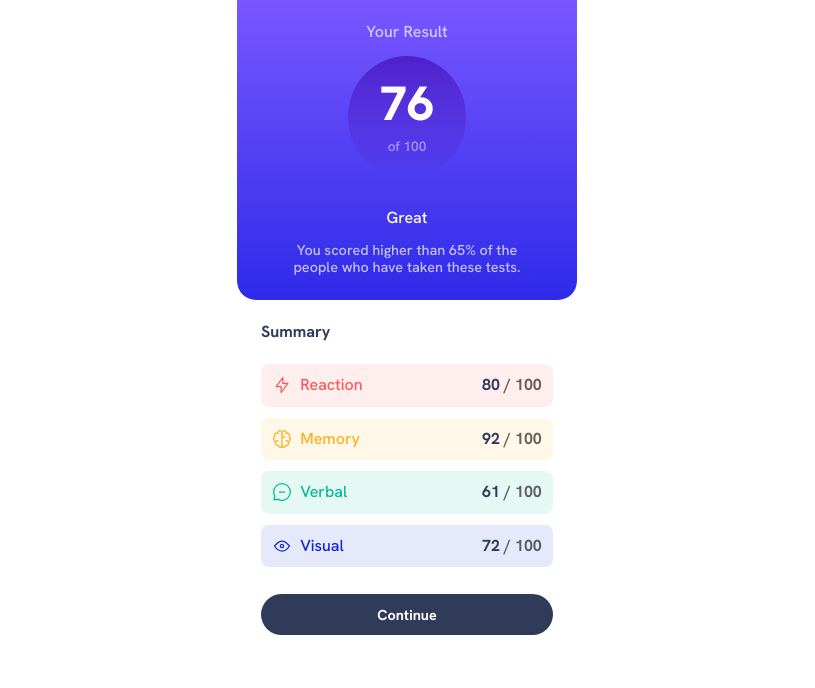
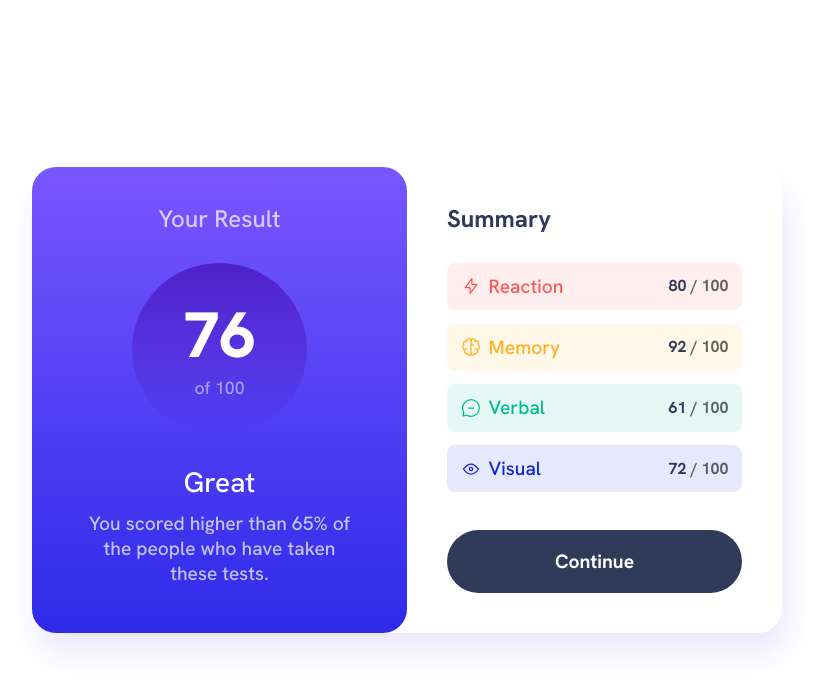
Before and after one commit to Fola-Joe/Results-Summary-Component, a plain HTML site: page results.html in a window 1280 px wide. Shown: the whole page, without its empty margins (233-1048 px from the left). Drawn offline with Linux system fonts and the light colour scheme.

Commit message:
Update style.css
desktop view completed

```diff
--- a/style.css
+++ b/style.css
@@ -46,9 +46,7 @@ body {
 	justify-content: center;
 	min-height: 60vh;
 }
-main {
-	max-width: 340px;
-}
+main {max-width: 340px;}
 .left-side {
 	text-align: center;
 	background-image: linear-gradient(hsl(252, 100%, 67%), hsl(241, 81%, 54%));
@@ -79,19 +77,13 @@ h2 {
 	opacity: 0.5;
 	font-size: 0.85rem;
 }
-h4 {
-	margin-bottom: 1rem;
-}
+h4 {margin-bottom: 1rem;}
 .remark {
 	line-height: 1.2;
 	opacity: 0.7;
 	font-size: 0.9rem;
 }
-
-.right-side {
-	margin: 0 1.5rem;
-
-}
+.right-side {margin: 0 1.5rem;}
 h3 {
 	margin-bottom: 1.5rem;
 	font-weight: 700;
@@ -126,7 +118,11 @@ h3 {
 	color:  hsl(0, 0%, 100%);
 	font-weight: 700;
 	font-size: 0.9rem;
-	transition: all 0.5s;
+	transition: all 1s;
+}
+.btn:hover {
+	cursor: pointer;
+	background-image: linear-gradient(hsl(252, 100%, 67%), hsl(241, 81%, 54%));
 }
 .react > p {color: hsl(0, 100%, 67%);}
 .mem > p {color: hsl(39, 100%, 56%);}
@@ -140,3 +136,53 @@ h3 {
 	font-weight: 700;
 	color: hsl(224, 30%, 27%);
 }
+
+@media screen and (min-width: 800px) {
+	body {min-height: 100vh;}
+	main {
+		max-width: 750px;
+		display: grid;
+		grid-template-columns: 1fr 1fr;
+		margin: none;
+		box-shadow: 5px 20px 30px hsla(241, 81%, 54%, 0.1);
+		border-radius: 1.5rem;
+	}
+	.left-side {
+		border-radius: 1.5rem;
+		padding: 2.5rem;
+		margin-bottom: 0;
+	}
+	h1 {
+		font-size: 1.5rem;
+		margin-bottom: 2rem;
+	}
+	.figure {padding: 2.5rem 3.25rem;}
+	h2 {font-size: 4rem;}
+	.fig {font-size: 1.1rem;}
+	h4 {font-size: 1.75rem;}
+	.remark {
+		font-size: 1.2rem;
+		margin-left: 1rem;
+		margin-right: 1rem;
+		line-height: 1.3;
+	}
+	.right-side {
+		padding: 2.5rem 1rem;
+		margin-bottom: 0;
+	}
+	h3 {
+		font-size: 1.5rem;
+		margin-bottom: 2rem;
+	}
+	.div {
+		padding: 0.85rem;
+		margin-bottom: 0.85rem;
+	}
+	.inner > p {font-size: 1.2rem;}
+	.btn {
+		margin-top: 1.5rem;
+		padding: 1.2rem;
+		margin-bottom: 0;
+		font-size: 1.2rem;
+	}
+}
```
